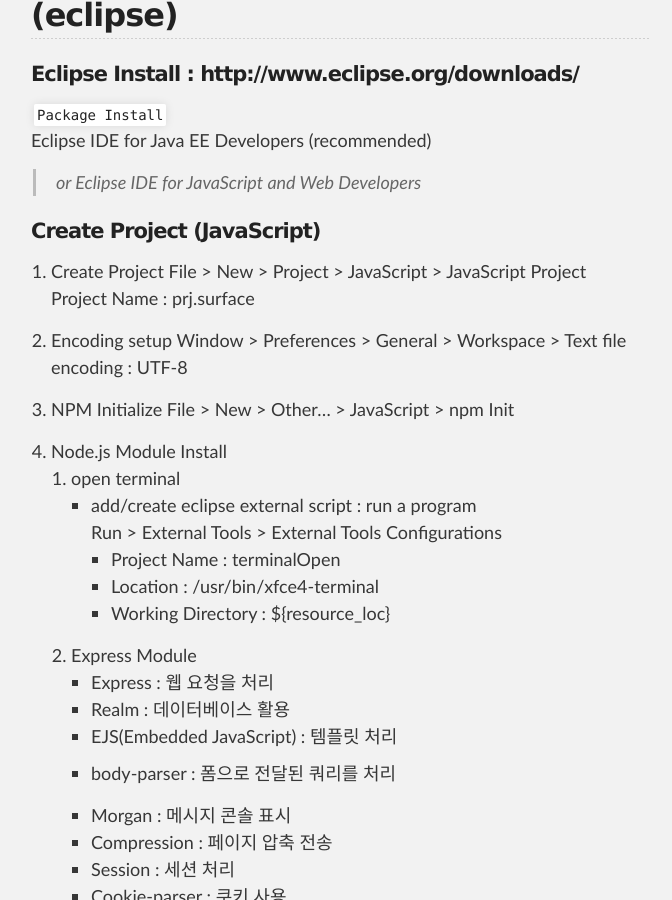
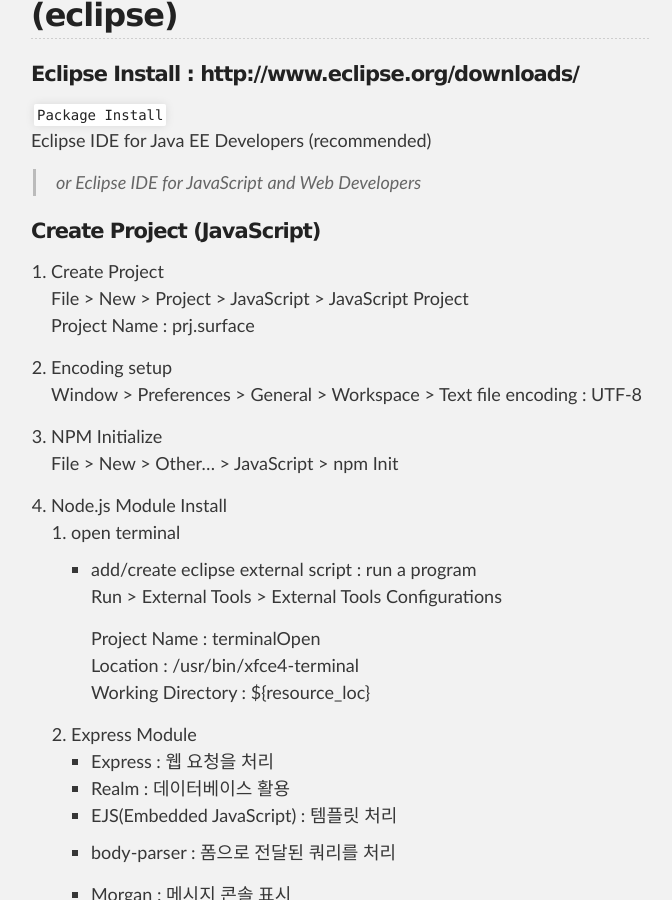
Before and after one commit to unlimited9/unlimited9.github.com, a Jekyll site: the page built from reference.notes/TA/node.js/install.n.setup.md, in a window 1280 px wide and 900 px high, scrolled down 1928 px. Shown: the whole window, without its empty margins (299-971 px from the left). Built offline with Jekyll 4.4.1, drawn with Linux system fonts in a browser that asks for light colours; our own code applies the rules of GitHub Pages for plain Markdown files.

```diff
--- a/reference.notes/TA/node.js/install.n.setup.md
+++ b/reference.notes/TA/node.js/install.n.setup.md
@@ -78,9 +78,10 @@ Eclipse IDE for Java EE Developers (recommended)
     1. open terminal
         + add/create eclipse external script : run a program
           Run > External Tools > External Tools Configurations
-          - Project Name : terminalOpen
-          - Location : /usr/bin/xfce4-terminal
-          - Working Directory : ${resource_loc}
+
+          Project Name : terminalOpen
+          Location : /usr/bin/xfce4-terminal
+          Working Directory : ${resource_loc}
     2. Express Module
         + Express : 웹 요청을 처리
         + Realm : 데이터베이스 활용
@@ -107,8 +108,9 @@ Eclipse IDE for Java EE Developers (recommended)
 5. Dependent Packages/Modules Install with package.json
   $ npm install
 6. Create a new JavaScript file
-    File > New > JavaScript Source File
-    * File Name : index.js
+  File > New > JavaScript Source File
+
+    File Name : index.js
 
 
 
```
